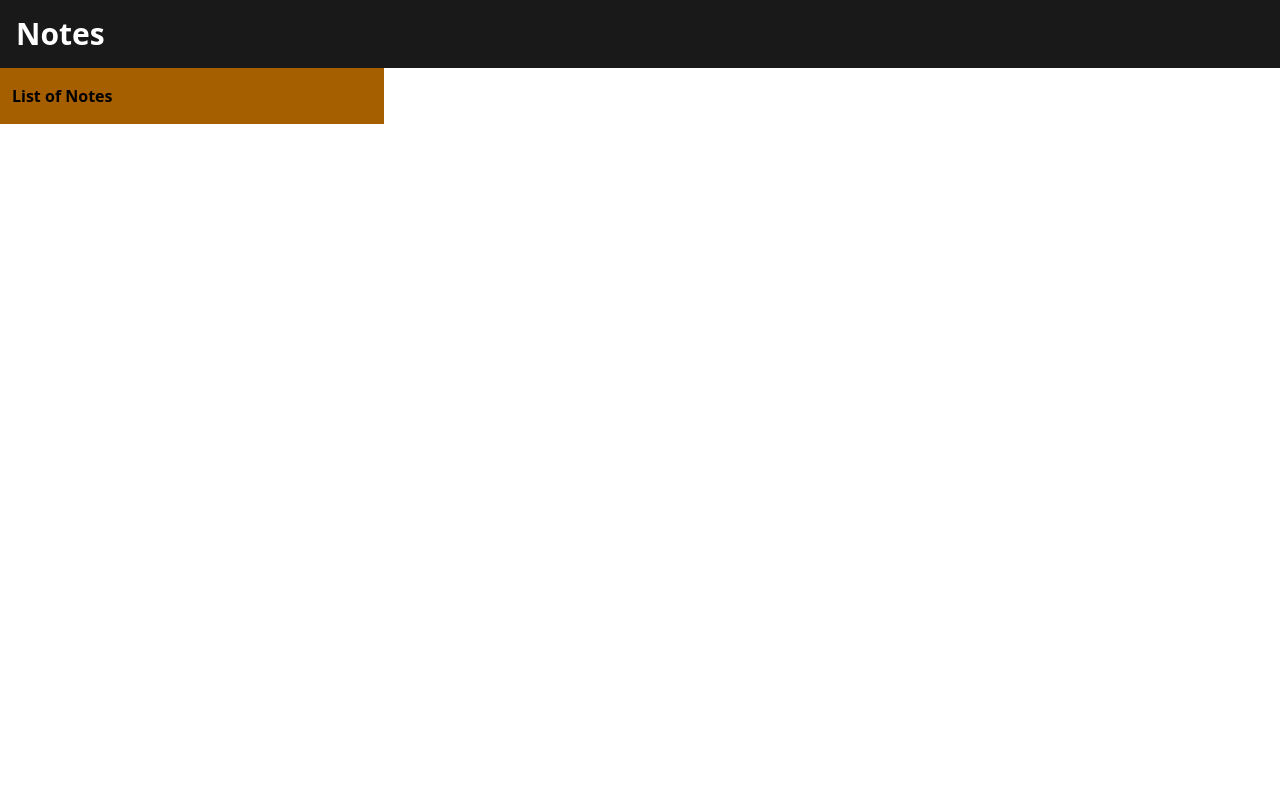
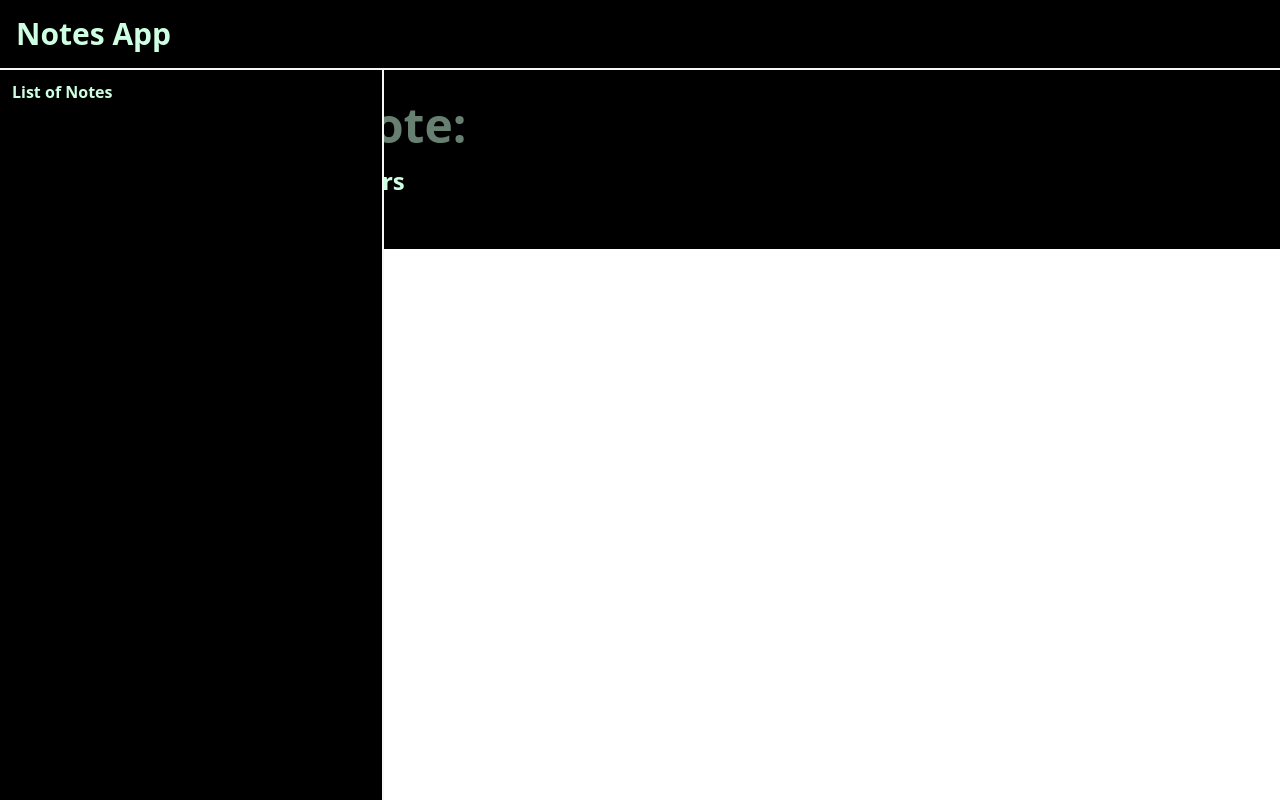
Before and after one commit to TonyStark-19/nodejs-fullstack-practice, a React (Vite) app in the folder notes-app/frontend/: page / in a window 1280 px wide. Built offline with nearby package versions, Linux system fonts and the light colour scheme.

Commit message:
Building UI

```diff
--- a/notes-app/frontend/src/App.jsx
+++ b/notes-app/frontend/src/App.jsx
@@ -4,13 +4,17 @@ import { Navbar } from "./components/Navbar";
 // import left bar component
 import { Left } from "./components/Left";
 
+// import Right column component
+import { Right } from "./components/Right";
+
 // Main app function
 export default function App() {
   return (
     <>
       <Navbar />
-      <div className="flex flex-row h-full">
+      <div className="flex flex-row h-full w-full bg-[#000000]">
         <Left />
+        <Right />
       </div>
     </>
   )
--- a/notes-app/frontend/src/components/Left.jsx
+++ b/notes-app/frontend/src/components/Left.jsx
@@ -1,7 +1,8 @@
 // Left bar component
 export function Left() {
     return (
-        <div className="bg-yellow-700 w-96 h-full overflow-y-auto py-4 scrollbar-transparent">
+        <div className="bg-[#000000] w-96 h-full overflow-y-auto py-4 scrollbar-transparent pt-20 text-[#CFFFE2]
+        border-r-2 border-[#F6F6F6] fixed z-2">
             <div className="font-semibold pl-3">List of Notes</div>
         </div>
     )
--- a/notes-app/frontend/src/components/Navbar.jsx
+++ b/notes-app/frontend/src/components/Navbar.jsx
@@ -1,8 +1,8 @@
 // Navbar component
 export function Navbar() {
     return (
-        <div className="bg-black/90 p-4">
-            <div className="text-3xl text-white font-semibold">Notes</div>
+        <div className="bg-[#000000] p-4 fixed z-3 w-full border-b-2 border-[#F6F6F6]">
+            <div className="text-3xl text-[#CFFFE2] font-semibold">Notes App</div>
         </div>
     )
 }
--- /dev/null
+++ b/notes-app/frontend/src/components/Right.jsx
@@ -0,0 +1,34 @@
+// Right column component
+export function Right() {
+    return (
+        <div className="text-[#CFFFE2] flex-1 h-full pt-25 px-10">
+            <input
+                type="text" placeholder="Title of your note:" id="title"
+                className="text-5xl font-semibold outline-none w-full h-12"></input>
+
+            <div className="flex flex-row pt-4 gap-2">
+                <div className="text-2xl font-semibold">{GetDate()} | </div>
+                <div className="text-2xl font-semibold">0 Characters</div>
+            </div>
+            <p contentEditable='true' className="text-3xl w-full h-full outline-none pt-4"></p>
+        </div>
+    )
+}
+
+// get date function
+function GetDate() {
+    const today = new Date();
+
+    // weekdays
+    const weekDays = ["Sunday", "Monday", "Tuesday", "Wednesday", "Thursday", "Friday", "Saturday"];
+    // months
+    const allMonths = ["January", "February", "March", "April", "May", "June", "July", "August",
+        "September", "October", "November", "December"];
+
+    const weekday = weekDays[today.getDay()];
+    const day = today.getDate() < 10 ? `0${today.getDate()}` : today.getDate();
+    const month = allMonths[today.getMonth()];
+
+    // return date format
+    return `${weekday}, ${day} ${month}`;
+}
```
